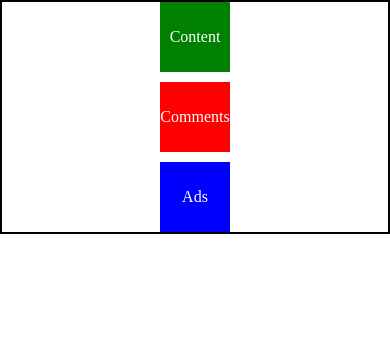
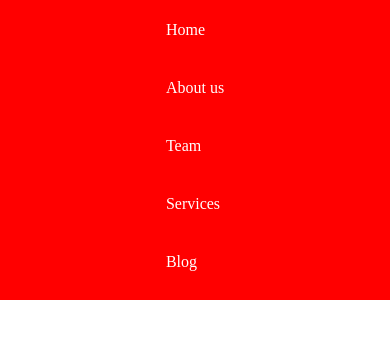
Before and after one commit to bharat40/Responsive-Testing, a plain HTML site: page index.html in a window 390 px wide. Drawn offline with Linux system fonts and the light colour scheme.

Commit message:
Responsive navbar created

```diff
--- a/index.html
+++ b/index.html
@@ -4,28 +4,24 @@
 <head>
     <meta charset="UTF-8">
     <meta name="viewport" content="width=device-width, initial-scale=1.0">
-    <title>Responsive</title>
+    <title>Responsive-Navbar</title>
     <link rel="stylesheet" href="style.css">
 </head>
 
 <body>
 
-    <div class="main-container">
-
-        <div class="container-content-comments">
-            <div class="content">
-                <span class="container-span">Content</span>
-            </div>
-            <div class="comments">
-                <span class="container-span">Comments</span>
-            </div>
-        </div>
-
-        <div class="ads">
-            <span class="container-span">Ads</span>
-        </div>
-
-    </div>
+    <section class="top-section">
+        <nav class="navbar">
+            <ul>
+                <li><a href="#">Home</a></li>
+                <li><a href="#">About us</a></li>
+                <li><a href="#">Team</a></li>
+                <li><a href="#">Services</a></li>
+                <li><a href="#">Blog</a></li>
+                <li><a href="#">Contact</a></li>
+            </ul>
+        </nav>
+    </section>
 
 </body>
 
--- a/style.css
+++ b/style.css
@@ -1,73 +1,42 @@
 * {
+  padding: 0;
   margin: 0;
-    padding: 0;
   box-sizing: border-box;
 }
 
-.main-container {
-    display: flex;
-    flex-direction: row;
-    gap: 10px;
-    justify-content: center;
-    align-items: center;
-    border: 2px solid black;
-}
-
-.container-content-comments {
-    display: flex;
-    flex-direction: column;
-    gap: 10px;
-}
-
-.content {
-    background-color: green;
-    height: 100px;
-    width: 300px;
+.top-section {
+  background-color: red;
+  height: 50px;
   display: flex;
   justify-content: center;
   align-items: center;
 }
 
-.container-span {
+.navbar ul {
+  display: flex;
+  gap: 100px;
+  list-style-type: none;
+}
+
+.navbar ul a {
+    text-decoration: none;
     color: white;
 }
 
-.comments {
+@media (max-width: 773px) {
+    .top-section {
         background-color: red;
-    width: 300px;
-    height: 70px;
+        height: 300px;
         display: flex;
+        flex-direction: column;
         justify-content: center;
         align-items: center;
     }
 
-.ads {
-    height: 200px;
-    width: 60px;
-    background-color: blue;
-    display: flex;
-    justify-content: center;
-    align-items: center;
-}
-
-@media (max-width: 500px) {
-    .main-container {
+    .navbar ul {
         display: flex;
         flex-direction: column;
-    }
-
-    .ads {
-        height: 70px;
-        width: 70px;
-    }
-
-    .comments {
-        height: 70px;
-        width: 70px;
-    }
-
-    .content {
-        height: 70px;
-        width: 70px;
+        padding-top: 50px;
+        gap: 40px;
     }
 }
```
Lines whose indentation alone changed are shown as unchanged.
